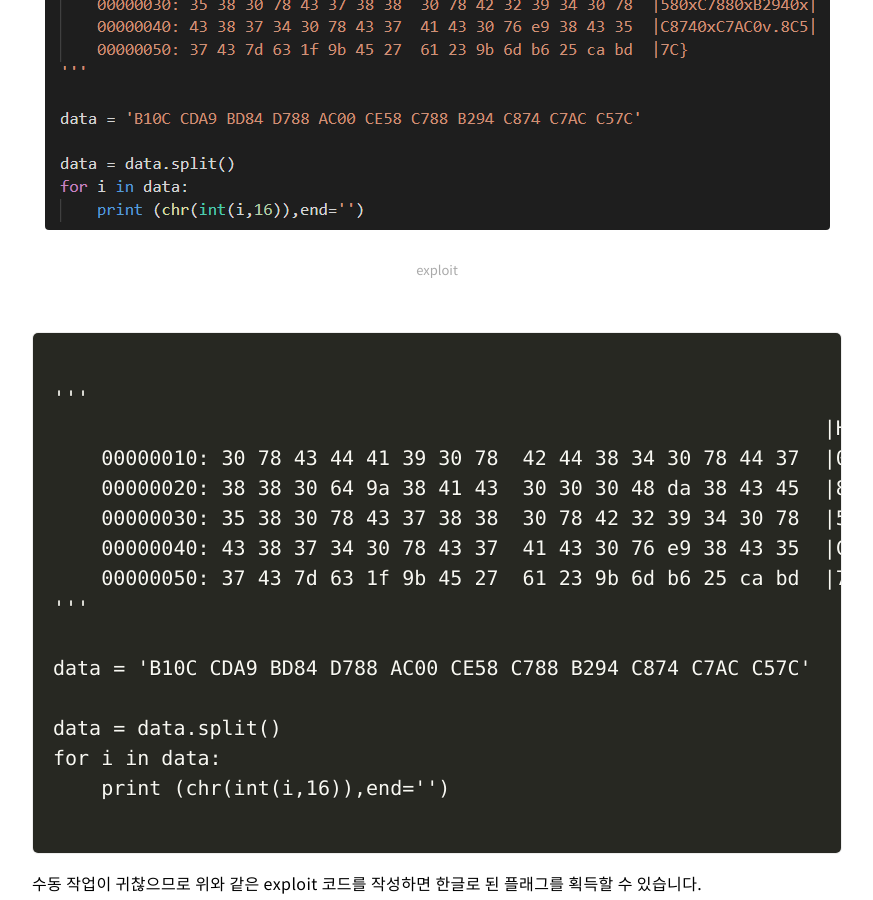
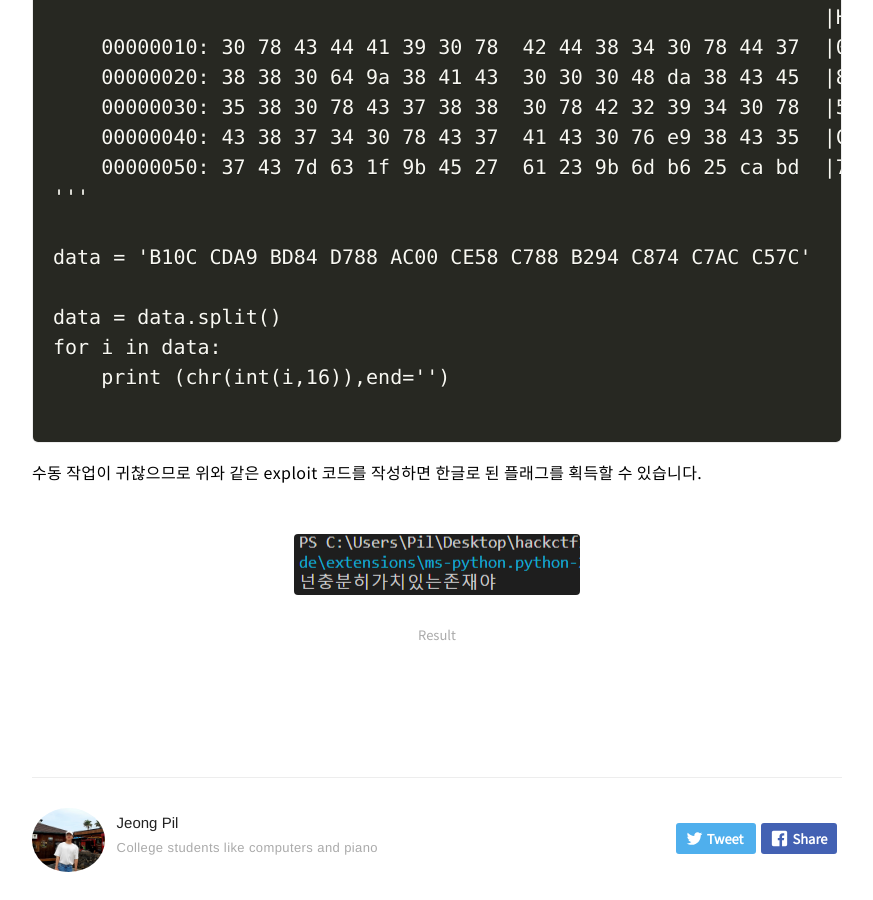
Before and after one commit to pil9/pil9.github.io, a Jekyll site: the page built from _posts/2020-07-20-Hack_ctf_digital_forensic_350.md, in a window 1280 px wide and 900 px high, scrolled down 4033 px. Shown: the whole window, without its empty margins (203-1076 px from the left). Built offline with Jekyll 4.4.1, drawn with Linux system fonts in a browser that asks for light colours; nearby versions of some CDN libraries; some web fonts are replaced; library files that are not in the unit come from our copies; comment, search, counter and statistics services are not loaded.

Commit message:
post update

```diff
--- a/_posts/2020-07-20-Hack_ctf_digital_forensic_350.md
+++ b/_posts/2020-07-20-Hack_ctf_digital_forensic_350.md
@@ -60,9 +60,6 @@ offset 기준으로 ASCII값을 확인하기 위해 -v(verbos)옵션을 사용
 2byte씩 끊어서 정상적으로 Convert되는 값들을 확인해 보면 플래그를 획득할 수 있습니다.
 
 <br>
-![problem]({{site.url}}/images/Hack7_exploit.png){: class="center"}
-<figcaption class="caption">exploit</figcaption>
-<br>
 
 <pre><code class = "language-python">
 '''
```
